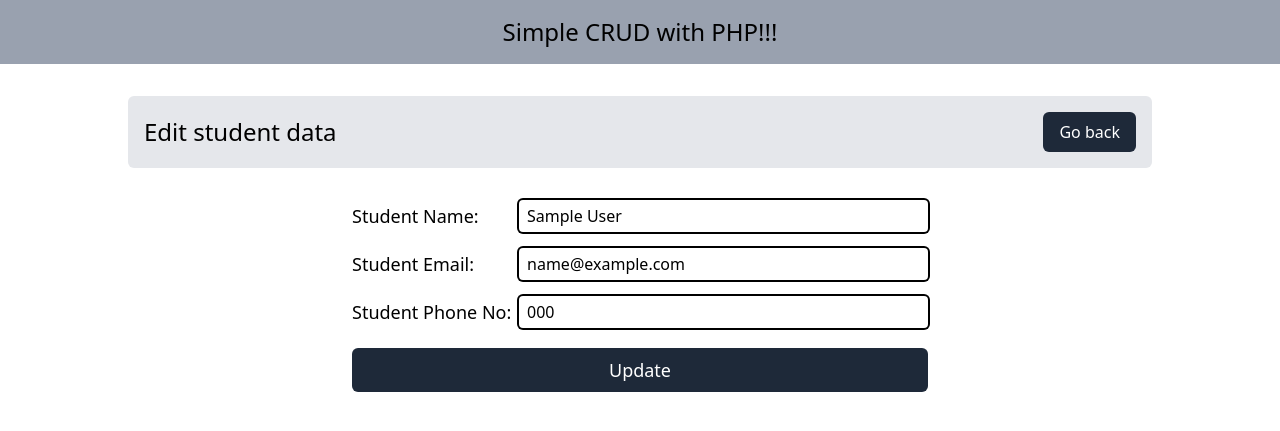
After one commit to dhurjoy-paul/php-crud, a PHP site: page /editStudent.php?id=1 in a window 1280 px wide. The commit adds this page. Shown: the top 431 px of the page. Run offline with PHP 8.4, Linux system fonts and the light colour scheme; tables that the repository leaves empty or names only in its code hold one stand-in row (values such as "Sample post").

Commit message:
Add: editStudent ui and logics

```diff
--- /dev/null
+++ b/actions/editStudent.php
@@ -0,0 +1,59 @@
+<?php
+require_once "config/db.php";
+
+$name = "";
+$email = "";
+$phone = "";
+$errorMessage = "";
+$successMessage = "";
+
+if ($_SERVER['REQUEST_METHOD'] == 'GET') {
+  $id = $_GET["id"];
+
+  // GET: show the data of client
+  if (!isset($id)) {
+    header("location: /php-crud");
+    exit;
+  }
+
+  $sql = "SELECT * FROM tbl_students WHERE id=$id";
+  $result = $connection->query($sql);
+  $row = $result->fetch_assoc();
+
+  if (!$row) {
+    header("location: /php-crud");
+    exit;
+  }
+
+  $name = $row["name"];
+  $email = $row["email"];
+  $phone = $row["phone"];
+} else {
+  $id = (int)$_POST["id"];
+  $name = $_POST["name"];
+  $email = $_POST["email"];
+  $phone = $_POST["phone"];
+
+  do {
+    if (empty($id) || empty($name) || empty($email) || empty($phone)) {
+      $errorMessage = "All the fields are required!";
+      break;
+    }
+
+    $sql = "UPDATE tbl_students
+        SET name='$name', email='$email', phone='$phone'
+        WHERE id=$id";
+
+    $result = $connection->query($sql);
+
+    if (!$result) {
+      $errorMessage = "Invalid query: " . $connection->error;
+      break;
+    }
+
+    $successMessage = "Student updated successfully!";
+
+    header("location: /php-crud");
+    exit;
+  } while (false);
+}
--- /dev/null
+++ b/editStudent.php
@@ -0,0 +1,50 @@
+<?php
+include 'inc/header.php';
+include 'actions/editStudent.php';
+?>
+
+<p class="flex justify-between items-center bg-gray-200 mx-auto my-8 p-4 rounded-md w-full max-w-5xl font-medium">
+  <span class="text-2xl">Edit student data</span>
+  <a href="index.php" class="bg-gray-800 px-4 py-2 rounded-md text-white">
+    Go back</a>
+</p>
+<div class="mx-auto w-full max-w-xl">
+  <form method="post" class="flex flex-col justify-center gap-4">
+    <input type="hidden" name="id" value="<?php echo $id; ?>">
+    <div class="flex justify-between items-center">
+      <label for="name" class="font-medium text-lg text-nowrap">Student Name:</label>
+      <input type="text" name="name" id="name" value="<?php echo $name; ?>" required
+        class="px-2 py-1 rounded ring-2 ring-black w-[71%]">
+    </div>
+
+    <div class="flex justify-between items-center">
+      <label for="email" class="font-medium text-lg text-nowrap">Student Email:</label>
+      <input type="email" name="email" id="email" value="<?php echo $email; ?>" required
+        class="px-2 py-1 rounded ring-2 ring-black w-[71%]">
+    </div>
+
+    <div class="flex justify-between items-center">
+      <label for="phone" class="font-medium text-lg text-nowrap">Student Phone No:</label>
+      <input type="tel" name="phone" id="phone" value="<?php echo $phone; ?>" required
+        class="px-2 py-1 rounded ring-2 ring-black w-[71%]">
+    </div>
+
+
+    <?php
+    if (!empty($successMessage)) {
+      echo "
+          <p class='bg-green-100 mt-2.5 -mb-1 py-1.5 rounded-md font-medium text-green-700 text-center'><strong>$successMessage</strong></p>
+        ";
+    }
+
+    if (!empty($errorMessage)) {
+      echo "
+          <p class='bg-red-100 mt-2.5 -mb-1 py-1.5 rounded-md font-medium text-red-700 text-center'><strong>$errorMessage</strong></p>
+        ";
+    }
+    ?>
+
+    <input type="submit" name="submit" value="Update"
+      class="bg-gray-800 mt-1 py-2 rounded-md font-medium text-white text-lg cursor-pointer">
+  </form>
+</div>
--- a/index.php
+++ b/index.php
@@ -43,7 +43,7 @@
               <td>$row[phone]</td>
               <td class='text-white'>
                 <a
-                  href=''
+                  href='editStudent.php?id=$row[id]'
                   class='bg-indigo-600 px-3 py-1.5 rounded-md cursor-pointer'>Edit</a>
                 <a
                   href=''
```
